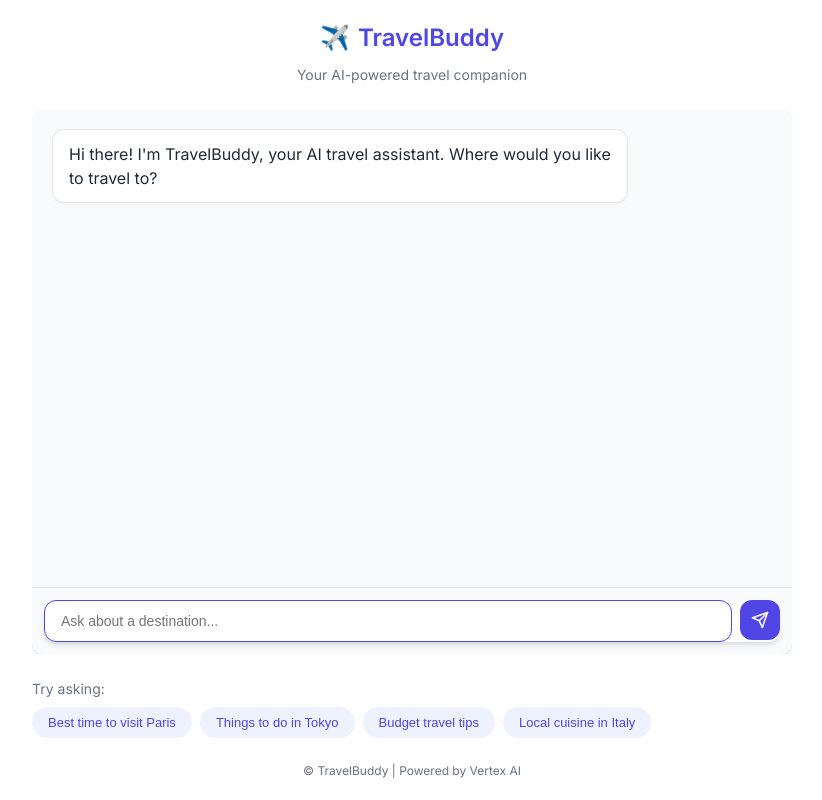
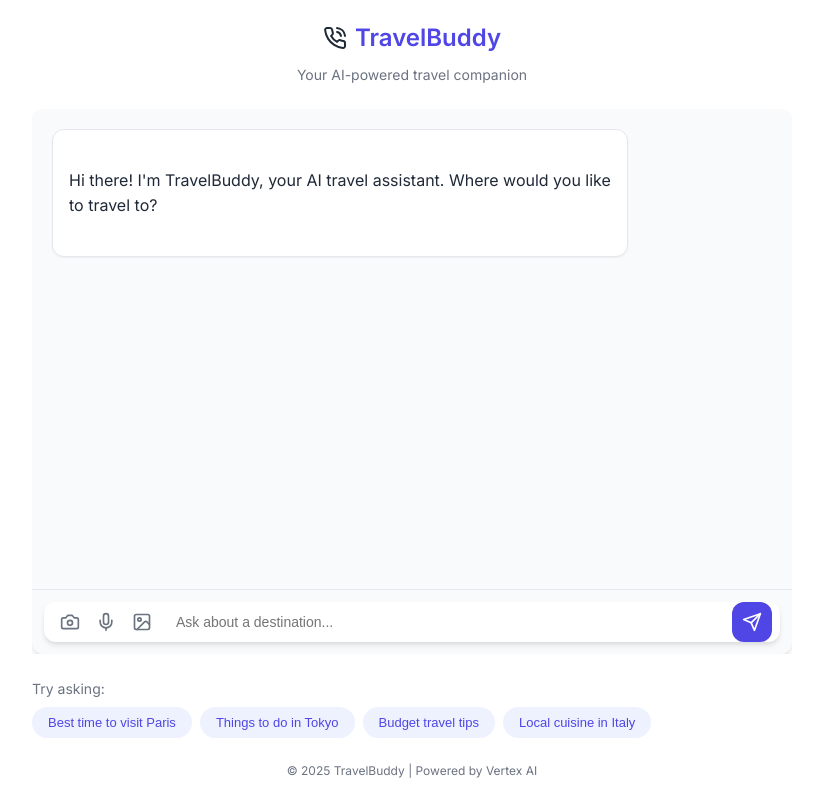
Before and after one commit to Ifihan/travel-buddy, a Flask app: page /chat in a window 1280 px wide. Shown: the whole page, without its empty margins (228-1050 px from the left). Run offline with Flask 3, Linux system fonts and the light colour scheme.

Commit message:
chore: updating ui

```diff
--- a/static/chat.css
+++ b/static/chat.css
@@ -40,6 +40,13 @@ body {
 
 .logo-icon {
   font-size: 24px;
+  display: flex;
+  align-items: center;
+  justify-content: center;
+}
+
+.icon {
+  stroke: currentColor;
 }
 
 h1 {
@@ -68,10 +75,6 @@ header {
   justify-content: center;
   gap: 8px;
   margin-bottom: 8px;
-}
-
-.logo-icon {
-  font-size: 24px;
 }
 
 h1 {
@@ -129,6 +132,8 @@ main {
   padding: 12px 16px;
   border-radius: var(--radius);
   box-shadow: 0 1px 2px rgba(0, 0, 0, 0.05);
+  white-space: pre-line;
+  line-height: 1.6;
 }
 
 .message.bot .message-content {
@@ -159,15 +164,17 @@ main {
 
 .chat-input-container {
   display: flex;
+  align-items: center;
   background-color: white;
   border-radius: var(--radius);
   box-shadow: var(--shadow);
+  padding: 0 8px;
 }
 
 #user-input {
   flex: 1;
   padding: 12px 16px;
-  border: 1px solid var(--border-color);
+  border: none;
   border-radius: var(--radius);
   font-size: 14px;
   outline: none;
@@ -185,21 +192,20 @@ main {
   border-radius: var(--radius);
   width: 40px;
   height: 40px;
-  margin-left: 8px;
   cursor: pointer;
   display: flex;
   align-items: center;
   justify-content: center;
-  transition: background-color 0.2s;
+  transition: background-color 0.2s, transform 0.2s;
 }
 
 #send-button:hover {
   background-color: #4338ca;
+  transform: translateY(-1px);
 }
 
-.send-icon {
-  width: 18px;
-  height: 18px;
+#send-button:active {
+  transform: translateY(1px);
 }
 
 /* Scroll to bottom button */
@@ -255,11 +261,16 @@ main {
   padding: 8px 16px;
   font-size: 13px;
   cursor: pointer;
-  transition: background-color 0.2s;
+  transition: background-color 0.2s, transform 0.2s;
 }
 
 .suggestion-chip:hover {
   background-color: #dfe7ff;
+  transform: translateY(-1px);
+}
+
+.suggestion-chip:active {
+  transform: translateY(1px);
 }
 
 footer {
@@ -309,6 +320,49 @@ footer {
   }
 }
 
+/* Icon buttons styling */
+.icon-button {
+  background: none;
+  border: none;
+  cursor: pointer;
+  padding: 8px;
+  display: flex;
+  align-items: center;
+  justify-content: center;
+  color: var(--text-light);
+  border-radius: var(--radius);
+  transition: color 0.2s, background-color 0.2s, transform 0.2s;
+}
+
+.icon-button:hover {
+  color: var(--primary-color);
+  background-color: var(--primary-light);
+  transform: translateY(-1px);
+}
+
+.icon-button:active {
+  transform: translateY(1px);
+}
+
+/* Message content bullet points */
+.message-content ul {
+  margin: 8px 0;
+  padding-left: 24px;
+  list-style: none;
+}
+
+.message-content li {
+  position: relative;
+  margin-bottom: 4px;
+}
+
+.message-content li::before {
+  content: "•";
+  color: var(--primary-color);
+  position: absolute;
+  left: -15px;
+}
+
 /* Responsive design */
 @media (max-width: 600px) {
   .container {
@@ -339,29 +393,4 @@ footer {
   #user-input {
     padding: 10px 12px;
   }
-
-  /* Add to .message-content */
-.message-content {
-white-space: pre-line;
-line-height: 1.6;
 }
-
-/* Add bullet point styling */
-.message-content ul {
-margin: 8px 0;
-padding-left: 24px;
-list-style: none;
-}
-
-.message-content li {
-position: relative;
-margin-bottom: 4px;
-}
-
-.message-content li::before {
-content: "•";
-color: var(--primary-color);
-position: absolute;
-left: -15px;
-}
-}
--- a/templates/chat.html
+++ b/templates/chat.html
@@ -1,4 +1,3 @@
-
 <!DOCTYPE html>
 <html lang="en">
 <head>
@@ -14,20 +13,18 @@
         <header>
             <div class="logo">
                 <a href="/" style="text-decoration: none; color: inherit;">
-                    <span class="logo-icon">✈️</span>
+                    <span class="logo-icon">
+                        <svg xmlns="http://www.w3.org/2000/svg" width="24" height="24" viewBox="0 0 24 24" fill="none" stroke="currentColor" stroke-width="2" stroke-linecap="round" stroke-linejoin="round" class="icon">
+                            <path d="M22 16.92v3a2 2 0 0 1-2.18 2 19.79 19.79 0 0 1-8.63-3.07 19.5 19.5 0 0 1-6-6 19.79 19.79 0 0 1-3.07-8.67A2 2 0 0 1 4.11 2h3a2 2 0 0 1 2 1.72 12.84 12.84 0 0 0 .7 2.81 2 2 0 0 1-.45 2.11L8.09 9.91a16 16 0 0 0 6 6l1.27-1.27a2 2 0 0 1 2.11-.45 12.84 12.84 0 0 0 2.81.7A2 2 0 0 1 22 16.92z"></path>
+                            <path d="M14.05 2a9 9 0 0 1 8 7.94"></path>
+                            <path d="M14.05 6A5 5 0 0 1 18 10"></path>
+                        </svg>
+                    </span>
                     <h1>TravelBuddy</h1>
                 </a>
             </div>
             <p class="tagline">Your AI-powered travel companion</p>
         </header>
-
-        <!-- <header>
-            <div class="logo">
-                    <span class="logo-icon">✈️</span>
-                <h1>TravelBuddy</h1>
-            </div>
-            <p class="tagline">Your AI-powered travel companion</p>
-        </header> -->
 
         <main>
             <div class="chat-container">
@@ -40,18 +37,46 @@
                 </div>
 
                 <button id="scroll-to-bottom" class="scroll-to-bottom-btn hidden">
-                    <svg xmlns="http://www.w3.org/2000/svg" width="24" height="24" viewBox="0 0 24 24" fill="none" stroke="currentColor" stroke-width="2" stroke-linecap="round" stroke-linejoin="round">
+                    <svg xmlns="http://www.w3.org/2000/svg" width="24" height="24" viewBox="0 0 24 24" fill="none" stroke="currentColor" stroke-width="2" stroke-linecap="round" stroke-linejoin="round" class="icon">
                         <polyline points="6 9 12 15 18 9"></polyline>
                     </svg>
                 </button>
 
                 <div class="chat-input-wrapper">
                     <div class="chat-input-container">
+                        <input type="file" id="image-upload" accept="image/*" hidden>
+                        <input type="file" id="camera-input" accept="image/*" capture="environment" hidden>
+                        <input type="file" id="audio-input" accept="audio/*" hidden>
+
+                        <button id="camera-button" class="icon-button" aria-label="Take photo">
+                            <svg xmlns="http://www.w3.org/2000/svg" width="20" height="20" viewBox="0 0 24 24" fill="none" stroke="currentColor" stroke-width="2" stroke-linecap="round" stroke-linejoin="round" class="icon">
+                                <path d="M14.5 4h-5L7 7H4a2 2 0 0 0-2 2v9a2 2 0 0 0 2 2h16a2 2 0 0 0 2-2V9a2 2 0 0 0-2-2h-3l-2.5-3z"></path>
+                                <circle cx="12" cy="13" r="3"></circle>
+                            </svg>
+                        </button>
+
+                        <button id="audio-button" class="icon-button" aria-label="Record audio">
+                            <svg xmlns="http://www.w3.org/2000/svg" width="20" height="20" viewBox="0 0 24 24" fill="none" stroke="currentColor" stroke-width="2" stroke-linecap="round" stroke-linejoin="round" class="icon">
+                                <path d="M12 2a3 3 0 0 0-3 3v7a3 3 0 0 0 6 0V5a3 3 0 0 0-3-3Z"></path>
+                                <path d="M19 10v2a7 7 0 0 1-14 0v-2"></path>
+                                <line x1="12" x2="12" y1="19" y2="22"></line>
+                            </svg>
+                        </button>
+
+                        <button id="upload-button" class="icon-button" aria-label="Upload image">
+                            <svg xmlns="http://www.w3.org/2000/svg" width="20" height="20" viewBox="0 0 24 24" fill="none" stroke="currentColor" stroke-width="2" stroke-linecap="round" stroke-linejoin="round" class="icon">
+                                <rect width="18" height="18" x="3" y="3" rx="2" ry="2"></rect>
+                                <circle cx="9" cy="9" r="2"></circle>
+                                <path d="m21 15-3.086-3.086a2 2 0 0 0-2.828 0L6 21"></path>
+                            </svg>
+                        </button>
+
                         <input type="text" id="user-input" placeholder="Ask about a destination..." autocomplete="off">
-                        <button id="send-button">
-                            <svg xmlns="http://www.w3.org/2000/svg" width="24" height="24" viewBox="0 0 24 24" fill="none" stroke="currentColor" stroke-width="2" stroke-linecap="round" stroke-linejoin="round" class="send-icon">
-                                <line x1="22" y1="2" x2="11" y2="13"></line>
-                                <polygon points="22 2 15 22 11 13 2 9 22 2"></polygon>
+
+                        <button id="send-button" aria-label="Send message">
+                            <svg xmlns="http://www.w3.org/2000/svg" width="20" height="20" viewBox="0 0 24 24" fill="none" stroke="currentColor" stroke-width="2" stroke-linecap="round" stroke-linejoin="round" class="icon">
+                                <path d="m22 2-7 20-4-9-9-4Z"></path>
+                                <path d="M22 2 11 13"></path>
                             </svg>
                         </button>
                     </div>
```
Also changed, not shown: static/chat.js (+108 -64 lines).
